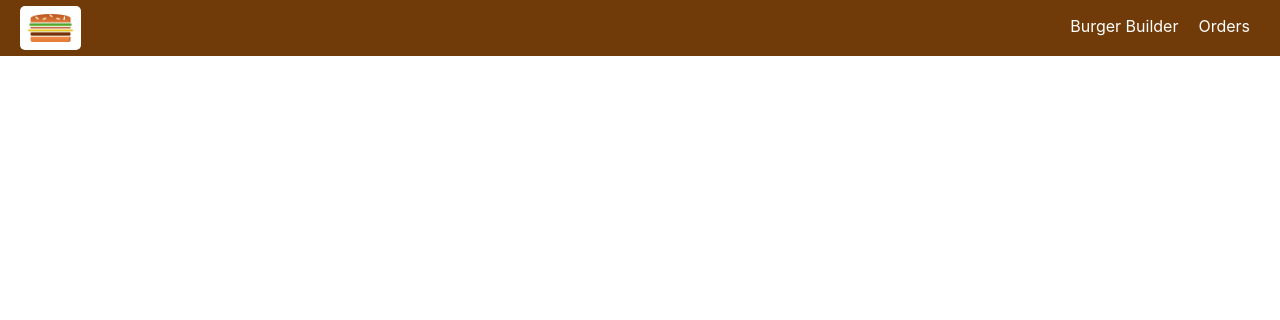
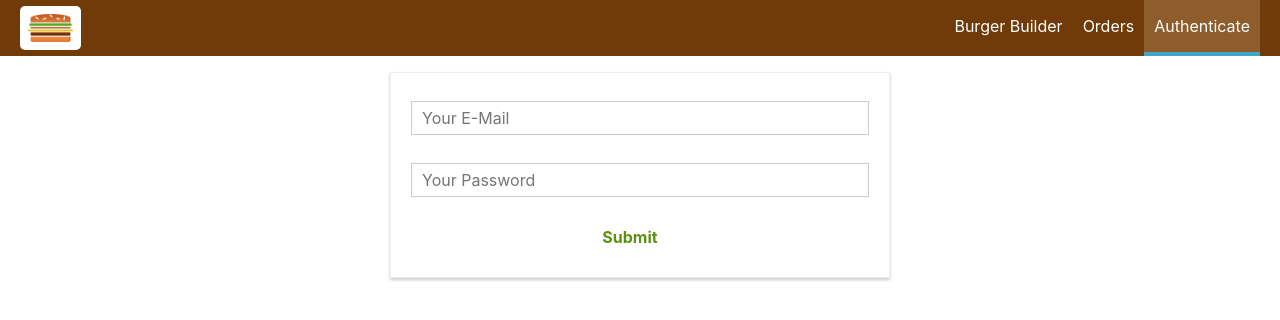
Before and after one commit to pramodkharade/reactbuggerapp, a React (Create React App) app: page /auth in a window 1280 px wide. Shown: the top 320 px of the page. Built offline with nearby package versions, Linux system fonts and the light colour scheme.

Commit message:
desinged form with validation for signup

```diff
--- a/src/App.js
+++ b/src/App.js
@@ -4,6 +4,7 @@
 import Checkout from './containers/Checkout/Checkout';
 import Orders from './containers/Order/Orders';
 import { Route, Switch } from 'react-router-dom';
+import Auth from './containers/Auth/Auth';
 function App() {
   return (
     <div className="App">
@@ -11,6 +12,7 @@
         <Switch>
         <Route path='/checkout' component={Checkout} />
         <Route path='/orders' component={Orders} />
+        <Route path='/auth' component={Auth} />
         <Route path='/' exact component={BurgerBuilder} />
         </Switch>
       </Layout>
--- a/src/components/Navigation/NavigationItems/NavigationItems.js
+++ b/src/components/Navigation/NavigationItems/NavigationItems.js
@@ -5,6 +5,7 @@
   <ul className={Classes.NavigationItems}>
         <NavigationItem link='/' exact >Burger Builder</NavigationItem>
         <NavigationItem link='/orders'>Orders</NavigationItem>
+        <NavigationItem link='/auth'>Authenticate</NavigationItem>
     </ul>
 );
 
--- /dev/null
+++ b/src/containers/Auth/Auth.js
@@ -0,0 +1,106 @@
+import React, { Component } from 'react';
+import Button from '../../components/UI/Button/Button';
+import Input from '../../components/UI/Input/Input';
+import Classes from './Auth.module.css';
+class Auth extends Component {
+  state = {
+    controls: {
+      email: {
+        elementType: 'input',
+        elementConfig: {
+          type: 'email',
+          placeholder: 'Your E-Mail'
+        },
+        value: '',
+        validation: {
+          required: true,
+          isEmail: true
+        },
+        valid: false,
+        touched: false
+      },
+      password: {
+        elementType: 'input',
+        elementConfig: {
+          type: 'password',
+          placeholder: 'Your Password'
+        },
+        value: '',
+        validation: {
+          required: true,
+          minLength: 7
+        },
+        valid: false,
+        touched: false
+      }
+    }
+  }
+
+  checkValidity=(value, rules) => {
+    let isValid = true;
+    if (rules.required) {
+      isValid = value.trim() !== '' && isValid;
+    }
+    if (rules.maxLength) {
+      isValid = value.length <= rules.maxLength && isValid;
+    }
+    if (rules.minLength) {
+      isValid = value.length >= rules.minLength && isValid;
+    }
+    if (rules.isEmail) {
+      const pattern = /[a-z0-9!#$%&'*+/=?^_`{|}~-]+(?:\.[a-z0-9!#$%&'*+/=?^_`{|}~-]+)*@(?:[a-z0-9](?:[a-z0-9-]*[a-z0-9])?\.)+[a-z0-9](?:[a-z0-9-]*[a-z0-9])?/;
+      isValid = pattern.test(value) && isValid
+    }
+
+    if (rules.isNumeric) {
+      const pattern = /^\d+$/;
+      isValid = pattern.test(value) && isValid
+    }
+
+    return isValid;
+
+  }
+  inputChangedhandler = (event, controlName) => {
+    const updatedControls = {
+      ...this.state.controls,
+      [controlName]: {
+        ...this.state.controls[controlName],
+        value: event.target.value,
+        valid: this.checkValidity(event.target.value, this.state.controls[controlName].validation),
+        touched: true
+      }
+    };
+    this.setState({
+      controls: updatedControls
+    });
+  }
+  render() {
+    const formElementsArray = [];
+    for (let key in this.state.controls) {
+      formElementsArray.push({
+        id: key,
+        config: this.state.controls[key]
+      });
+    }
+    const form = formElementsArray.map(formElement => (
+      <Input key={formElement.id}
+      elementConfig={formElement.config.elementConfig}
+      value={formElement.config.value}
+      changed={(event) => this.inputChangedhandler(event, formElement.id)}
+      inValid={!formElement.config.valid}
+      shouldValidate={formElement.config.validation}
+      touched={formElement.config.touched}
+      valueType={formElement.id} />
+    ));
+    return (
+      <div className={Classes.Auth}>
+                <form>
+                    {form}
+                    <Button btnType="Success" >Submit </Button>
+                </form>
+            </div>
+      );
+  }
+}
+
+export default Auth;
--- /dev/null
+++ b/src/containers/Auth/Auth.module.css
@@ -0,0 +1,17 @@
+.Auth {
+    margin: 20px auto;
+    width: 80%;
+    text-align: center;
+    box-shadow:  0 2px 3px #ccc;
+    border: 1px solid #eee;
+    box-sizing: border-box;
+    padding: 10px;
+}
+.Input {
+    display: block;
+}
+@media (min-width:600px){
+    .Auth{
+        width: 500px;
+    }
+}
```
